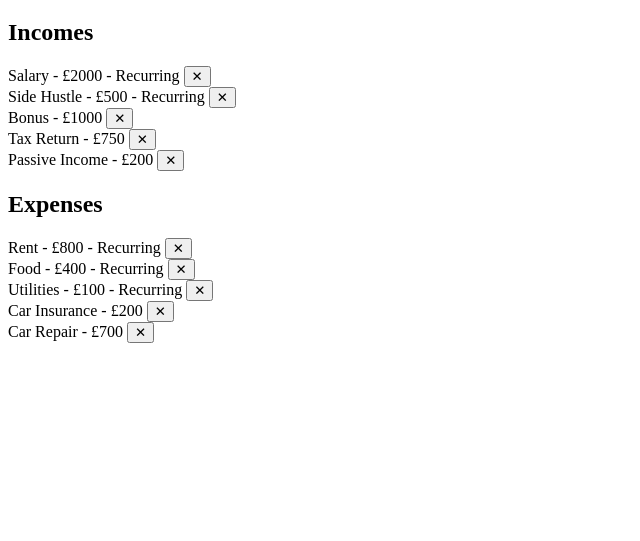
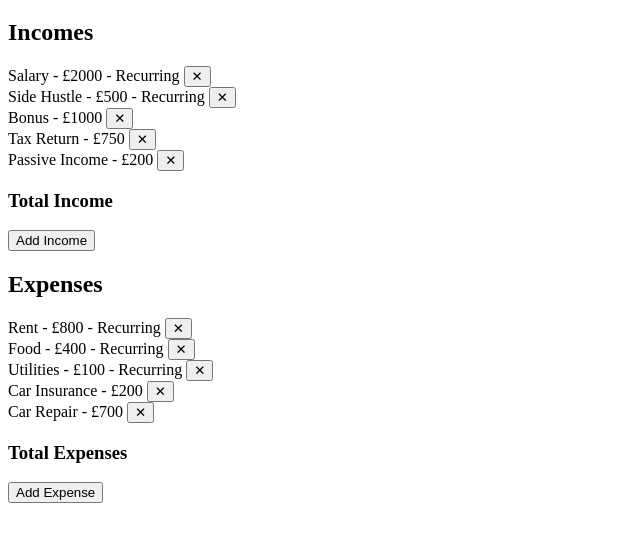
Before and after one commit to Pav85/budget-manager, a plain HTML site: page index.html in a window 1280 px wide. Shown: the part 61-602 px from the top of the page, without its empty margins (0-640 px from the left). Drawn offline with Linux system fonts and the light colour scheme.

Commit message:
Update index.html

```diff
--- a/index.html
+++ b/index.html
@@ -10,12 +10,20 @@
     <div id="incomesSection">
       <h2>Incomes</h2>
       <div id="incomes"></div>
-      <div id="totalIncome"></div>
+      <div id="totalIncome">
+        <h3>Total Income</h3>
+        <p id="totalIncomeValue"></p>
+      </div>
+      <button id="addIncome" onclick="addIncome()">Add Income</button>
     </div>
     <div id="expensesSection">
       <h2>Expenses</h2>
       <div id="expenses"></div>
-      <div id="totalExpenses"></div>
+      <div id="totalExpenses">
+        <h3>Total Expenses</h3>
+        <p id="totalExpensesValue"></p>
+      </div>
+      <button id="addExpense" onclick="addExpense()">Add Expense</button>
     </div>
 
     <script src="script.js"></script>
```
